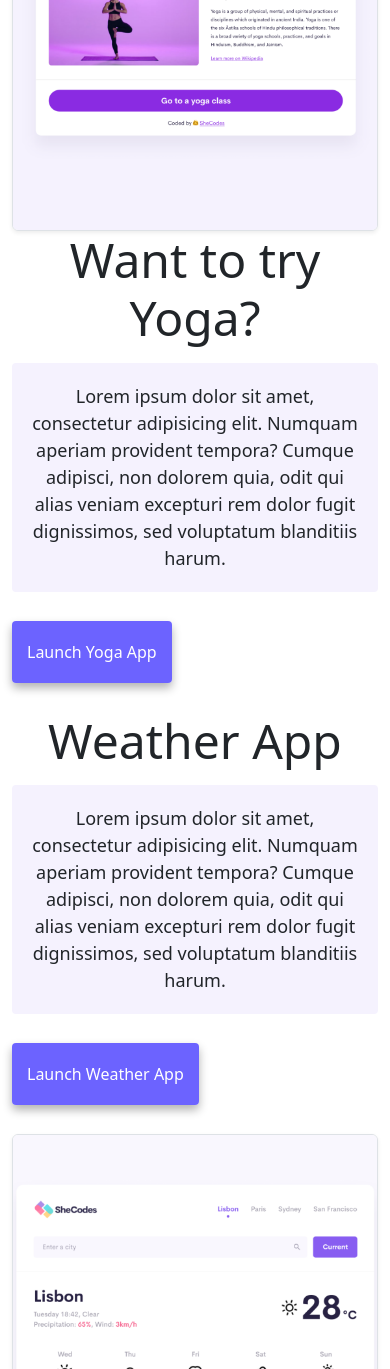
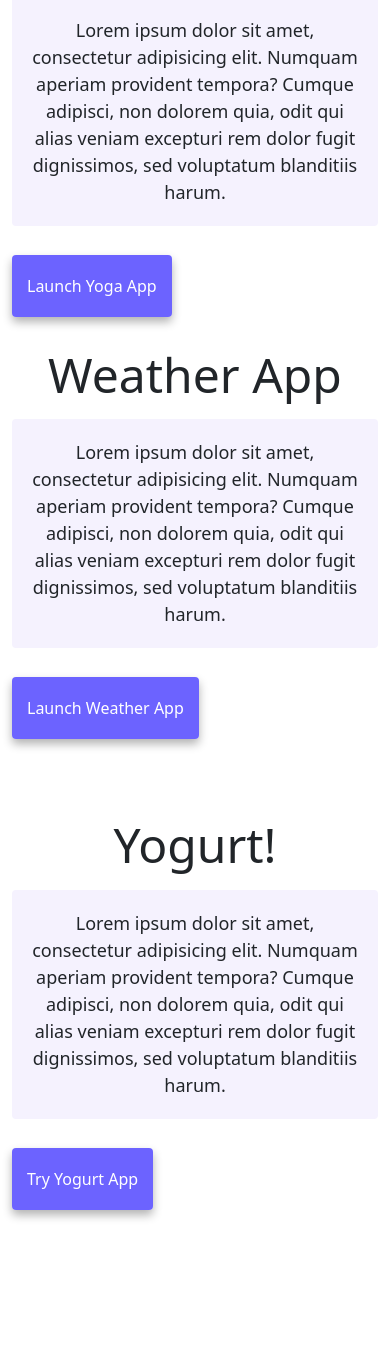
Before and after one commit to ViaCamille4/week-3-responsive-homework, a plain HTML site: page index.html in a window 390 px wide. Shown: the part 631-2000 px from the top of the page. After the commit the page ends 1882 px from the top, so only its background shows below. Drawn offline with nearby package versions, Linux system fonts and the light colour scheme.

Commit message:
collapsing index images for mobile devices

```diff
--- a/index.html
+++ b/index.html
@@ -37,7 +37,7 @@
     <div class="container">
         <div class="row">
           <div class="col-md-6">
-              <img src="images/yoga.png" alt="Matt Delac weather app" class="img-fluid border shadow-sm rounded" />
+              <img src="images/yoga.png" alt="Matt Delac weather app" class="img-fluid border shadow-sm rounded d-none d-sm-block" />
           </div>
           <div class="col-md-6">
           <h2 class="mb-3"> Want to try Yoga?</h2>
@@ -66,12 +66,12 @@
         </div>
       </div>
       <div class="col-md-6">
-          <img src="images/weather.png" alt="weather app" class="img-fluid border shadow-sm rounded" />
+          <img src="images/weather.png" alt="weather app" class="img-fluid border shadow-sm rounded d-none d-sm-block" />
               </div>
             </div>
             <div class="row mt-5">
                 <div class="col-md-6">
-                    <img src="images/yogurt.png" alt="yogurt picture" class="img-fluid border shadow-sm rounded" />
+                    <img src="images/yogurt.png" alt="yogurt picture" class="img-fluid border shadow-sm rounded d-none d-sm-block" />
                 </div>
                 <div class="col-md-6">
                 <h2 class="mb-3"> Yogurt!</h2>
```
